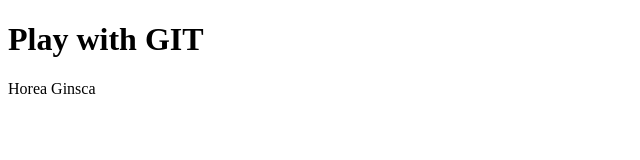
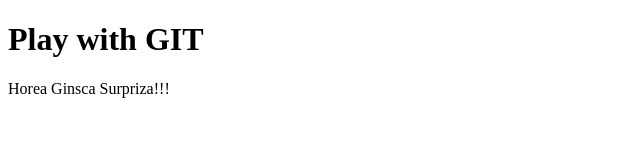
Before and after one commit to HG20/testGITFront3, a plain HTML site: page index.html in a window 1280 px wide. Shown: the full height of the page, 0-640 px from the left. Drawn offline with Linux system fonts and the light colour scheme.

```diff
--- a/index.html
+++ b/index.html
@@ -9,5 +9,6 @@
 <body>
     <h1>Play with GIT</h1>
     Horea Ginsca
+    Surpriza!!!
 </body>
 </html>
```
Also changed, not shown: style.css (added).
